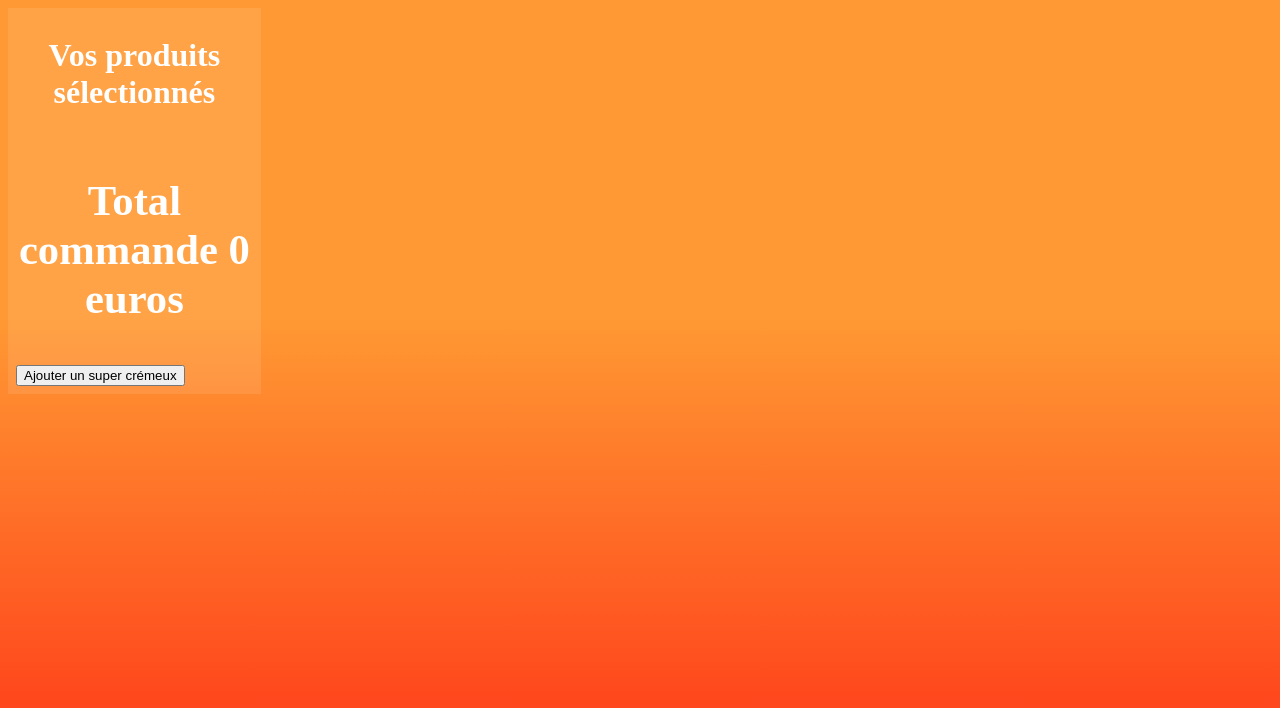
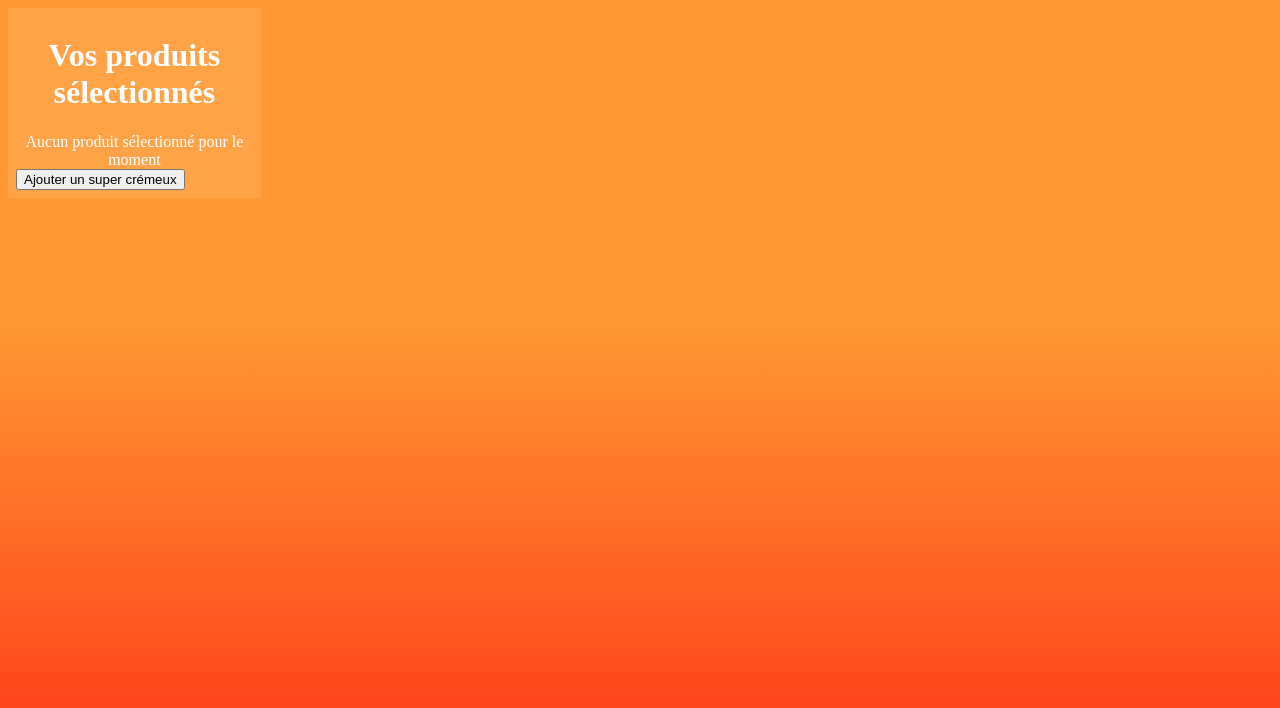
Before and after one commit to timothegonin/resto-cmd, a React (Create React App) app: page / in a window 1280 px wide. Shown: the top 708 px of the page. Built offline with nearby package versions, Linux system fonts and the light colour scheme.

Commit message:
♻️ correction exo P2C1

```diff
--- a/src/features/cart/Cart.jsx
+++ b/src/features/cart/Cart.jsx
@@ -5,11 +5,9 @@ import { SuperCremeux } from '../../common/models'
 const Cart = () => {
   const store = useStore()
   const [list, setList] = useState(store.getState().list)
-  const price = list.map(item => item.price)
-  const initialValue = 0
-  const totalPrice = price.reduce(
-    (accumulator, currentValue) => accumulator + currentValue,
-    initialValue,
+  const totalOrder = list.reduce(
+    (prv, cur) => cur.price + prv,
+    0,
   );
 
   useEffect(() => {
@@ -24,7 +22,7 @@ const Cart = () => {
           return <span key={index} className='SelectedProduct'>{item.title} {item.price}</span>
         })
       }
-      <p className='TotalCommand'>{list < 0 ? 'Aucun produit sélectionné pour le moment' : `Total commande ${totalPrice} euros`}</p>
+      <div>{list.length === 0 ? 'Aucun produit sélectionné pour le moment' : `Total commande ${totalOrder} euros`}</div>
       <div className='CartNavBar'>
         <button onClick={() => store.dispatch({type: 'ADD_PRODUCT', payload: SuperCremeux})}>Ajouter un super crémeux</button>
       </div>
```
